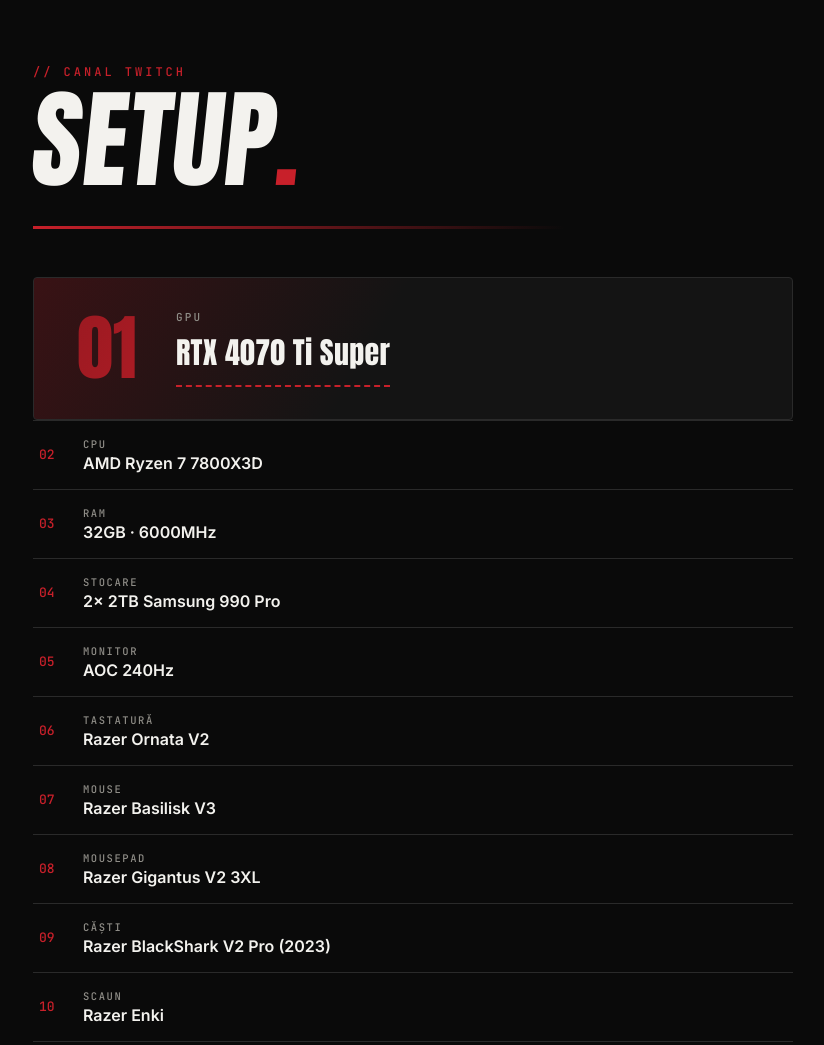
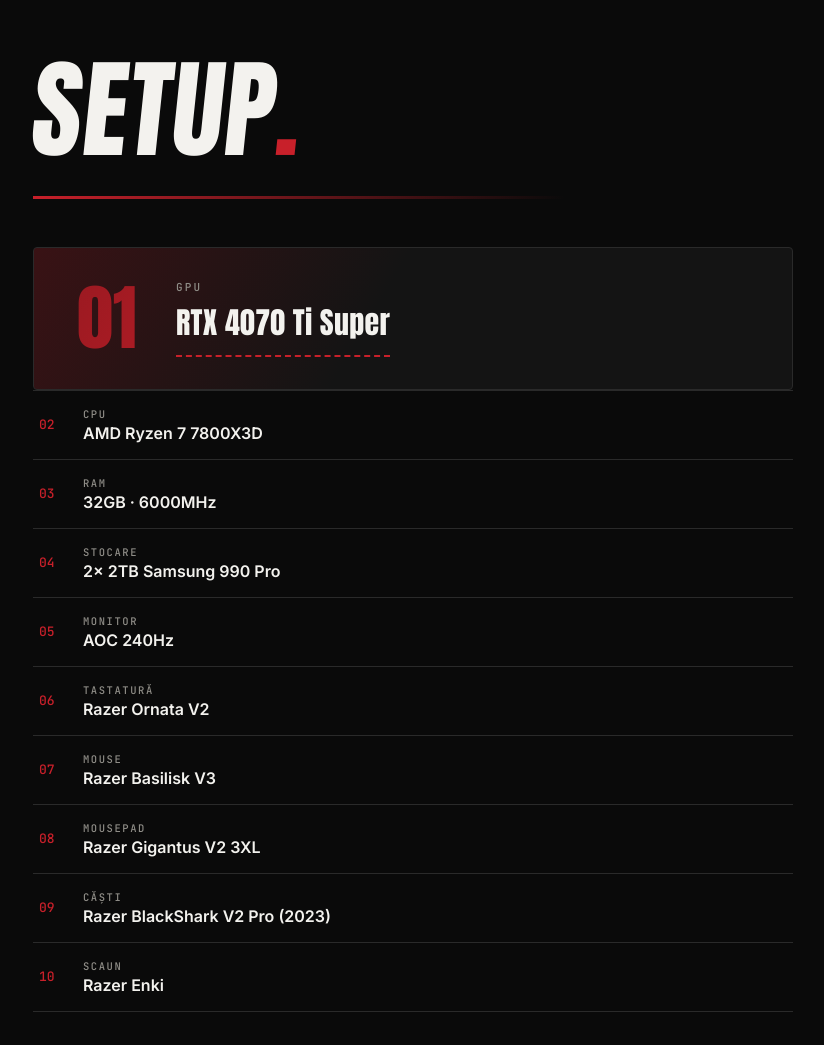
Before and after one commit to aleclivestream/setup-page, a plain HTML site: page index.html in a window 1280 px wide. Shown: the whole page, without its empty margins (227-1051 px from the left). Drawn offline with Linux system fonts and the light colour scheme.

Commit message:
Update index.html

```diff
--- a/index.html
+++ b/index.html
@@ -210,7 +210,6 @@
 <body>
 <div class="wrap">
 
-  <div class="eyebrow">// canal twitch</div>
   <h1>SETUP<span>.</span></h1>
 
   <div class="divider"></div>
```
